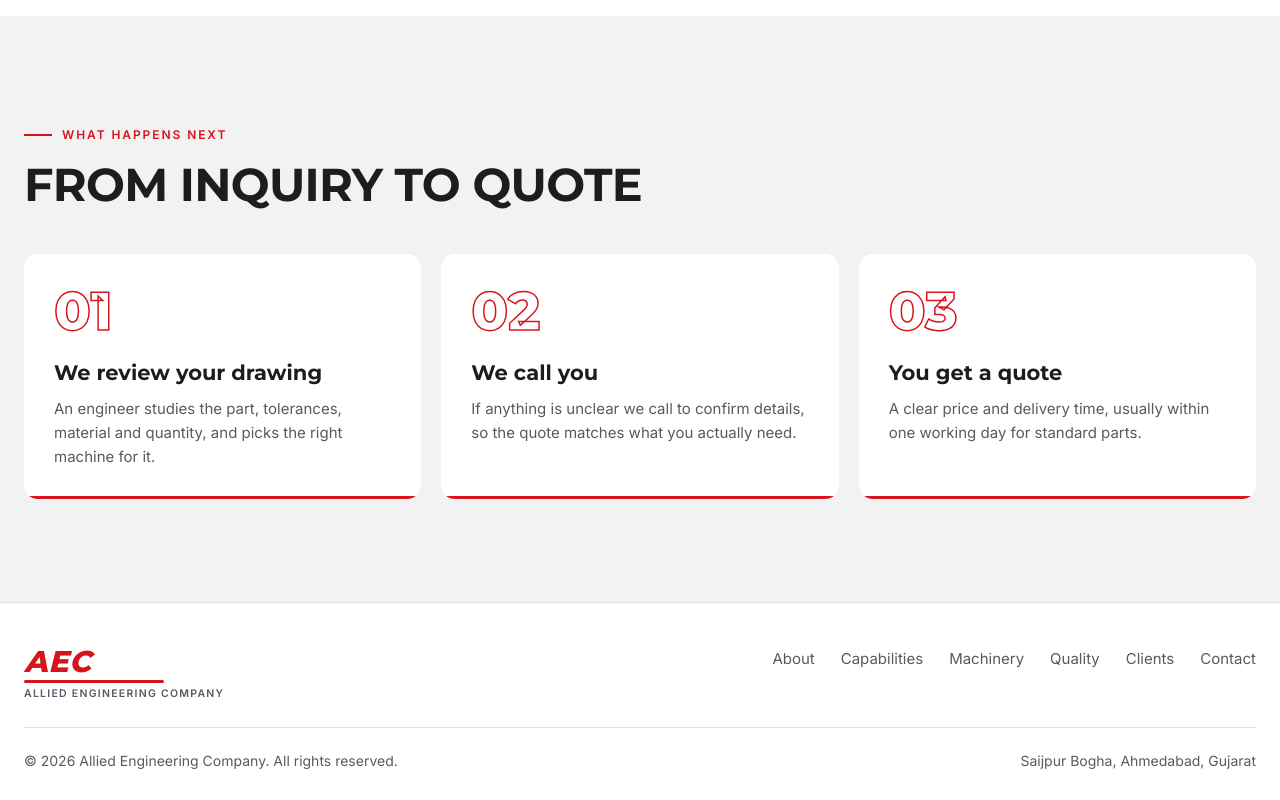
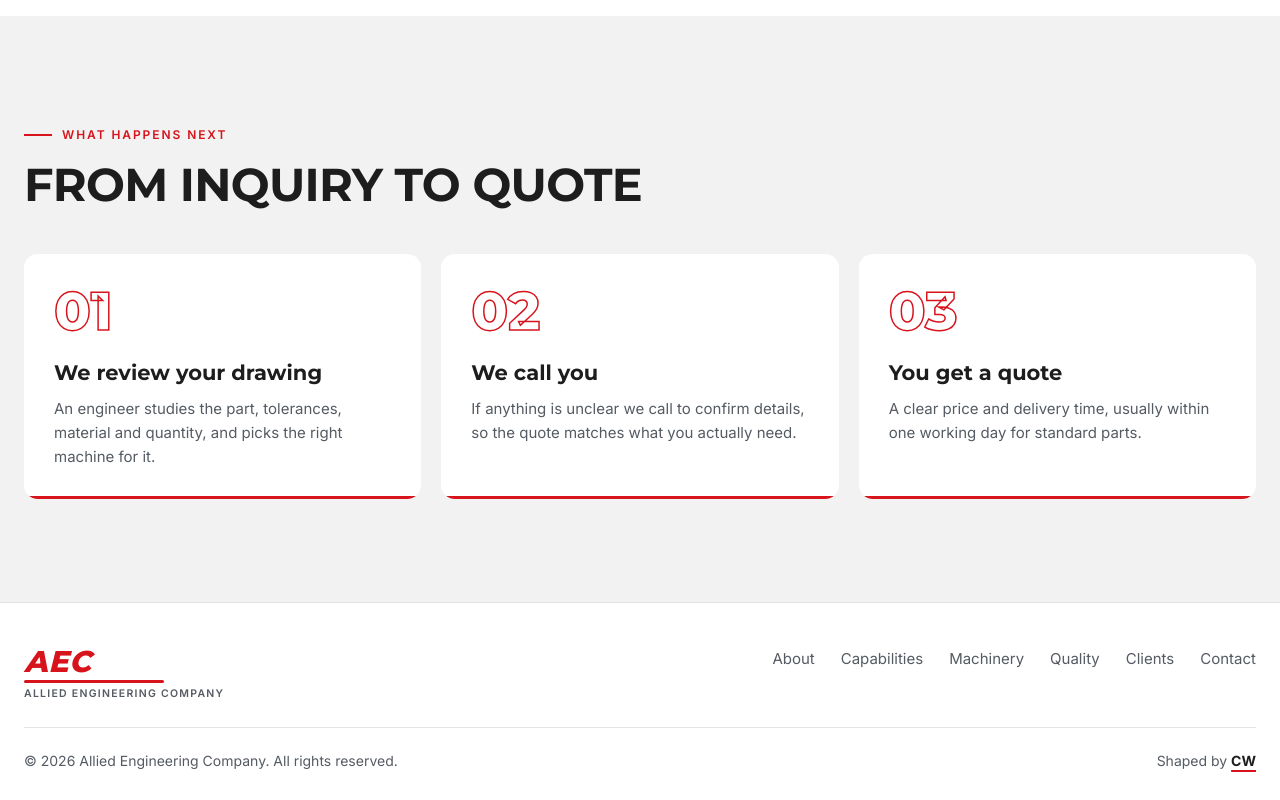
Before and after one commit to meetp710/aec-website, a plain HTML site: page contact.html in a window 1280 px wide. Shown: the part 1874-2674 px from the top of the page. Drawn offline with Linux system fonts and the light colour scheme.

Commit message:
Footer: Shaped by CW credit

```diff
--- a/contact.html
+++ b/contact.html
@@ -190,6 +190,8 @@ footer{background:#fff;padding-block:44px 28px;font-size:15px;color:var(--muted)
 .ftop nav{display:flex;flex-wrap:wrap;gap:26px}
 .ftop nav a:hover{color:var(--fg)}
 .fbot{display:flex;justify-content:space-between;flex-wrap:wrap;gap:12px;padding-top:22px;font-size:14px}
+.fbot .credit a{font-weight:700;color:var(--fg);text-decoration:underline;text-decoration-color:var(--accent);text-decoration-thickness:2px;text-underline-offset:4px;transition:color .2s}
+.fbot .credit a:hover{color:var(--accent)}
 
 /* WhatsApp float */
 .wa{position:fixed;z-index:70;right:calc(24px + env(safe-area-inset-right,0px));bottom:calc(24px + env(safe-area-inset-bottom,0px));display:flex;align-items:center;gap:12px;animation:waIn .8s 1s var(--ease) both}
@@ -368,7 +370,7 @@ footer{background:#fff;padding-block:44px 28px;font-size:15px;color:var(--muted)
       <a class="logo" href="index.html"><b>AEC</b><small>Allied Engineering Company</small></a>
       <nav><a href="index.html#about">About</a><a href="index.html#capabilities">Capabilities</a><a href="machinery.html">Machinery</a><a href="index.html#quality">Quality</a><a href="index.html#clients">Clients</a><a href="contact.html">Contact</a></nav>
     </div>
-    <div class="fbot"><span>© 2026 Allied Engineering Company. All rights reserved.</span><span>Saijpur Bogha, Ahmedabad, Gujarat</span></div>
+    <div class="fbot"><span>© 2026 Allied Engineering Company. All rights reserved.</span><span class="credit">Shaped by <a href="https://cheetahwebtech.com" target="_blank" rel="noopener" title="Cheetah Webtech">CW</a></span></div>
   </div>
 </footer>
 
```
Also changed, not shown: index.html (+3 -1 lines), machinery.html (+3 -1 lines).
